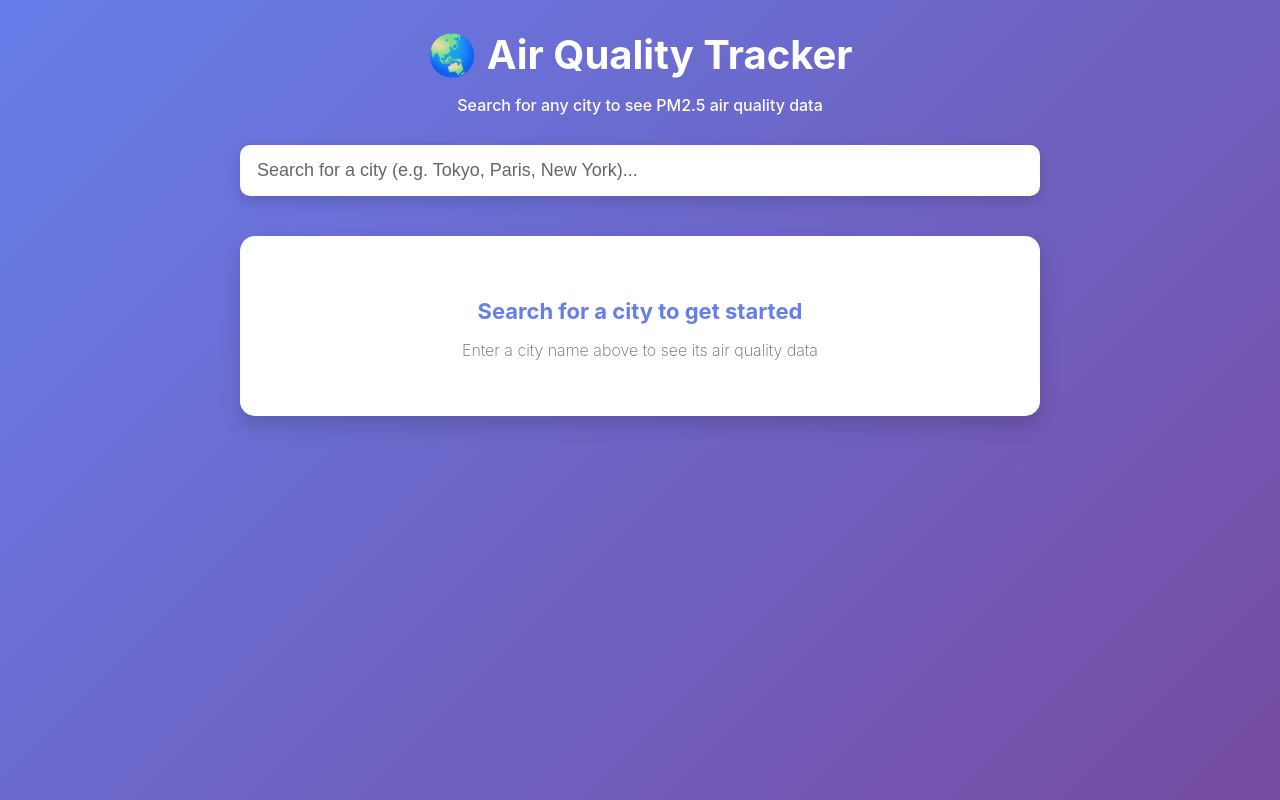
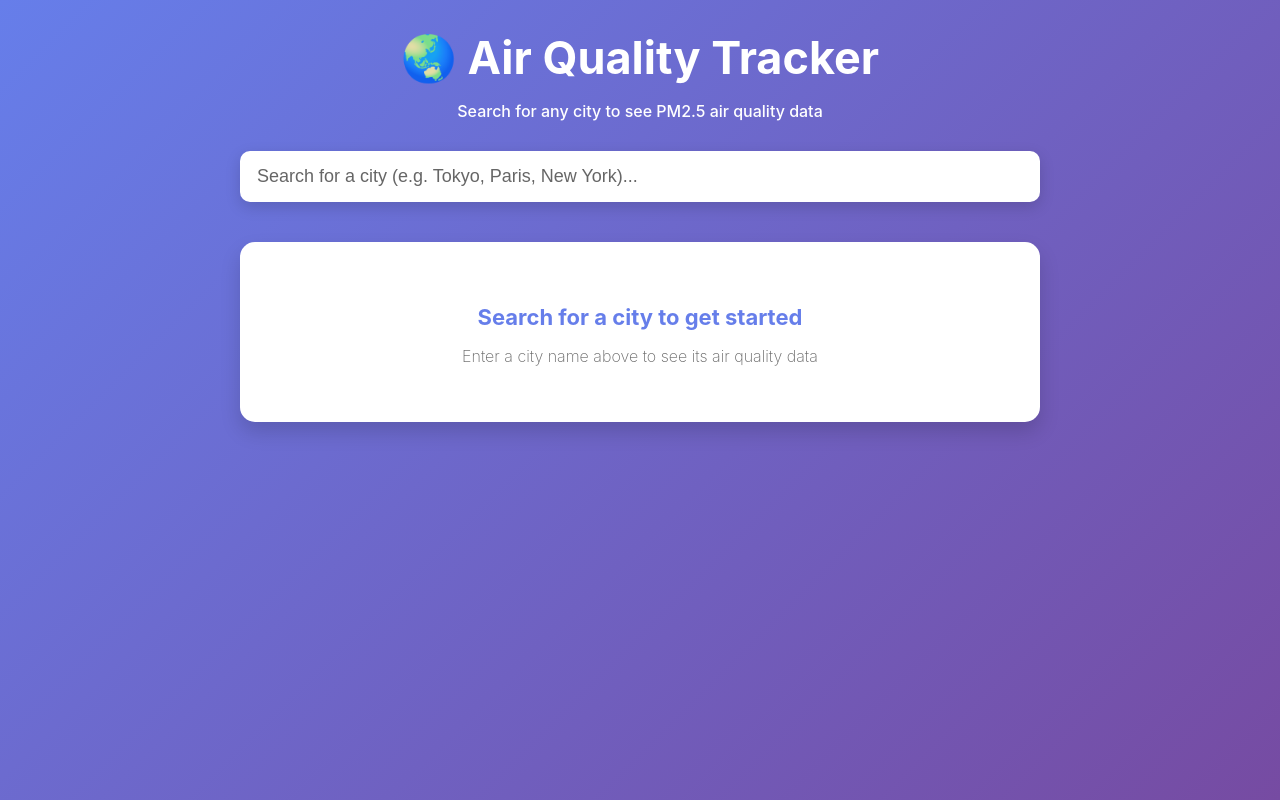
Before and after one commit to NikolasPosavec/NikolasPosavec-h4i-assessment-Spring26, a React (Create React App) app: page / in a window 1280 px wide. Built offline with nearby package versions, Linux system fonts and the light colour scheme; the HTML template or start-up script is replaced by a standard one.

Commit message:
made so font sizes are consistent

```diff
--- a/src/pages/HomePage/HomePage.module.css
+++ b/src/pages/HomePage/HomePage.module.css
@@ -15,7 +15,7 @@
 
 .title {
     color: #ffffff;
-    font-size: 40px;
+    font-size: 45px;
     font-weight: 700;
     margin-bottom: 10px;
     margin-top: 0;
```
